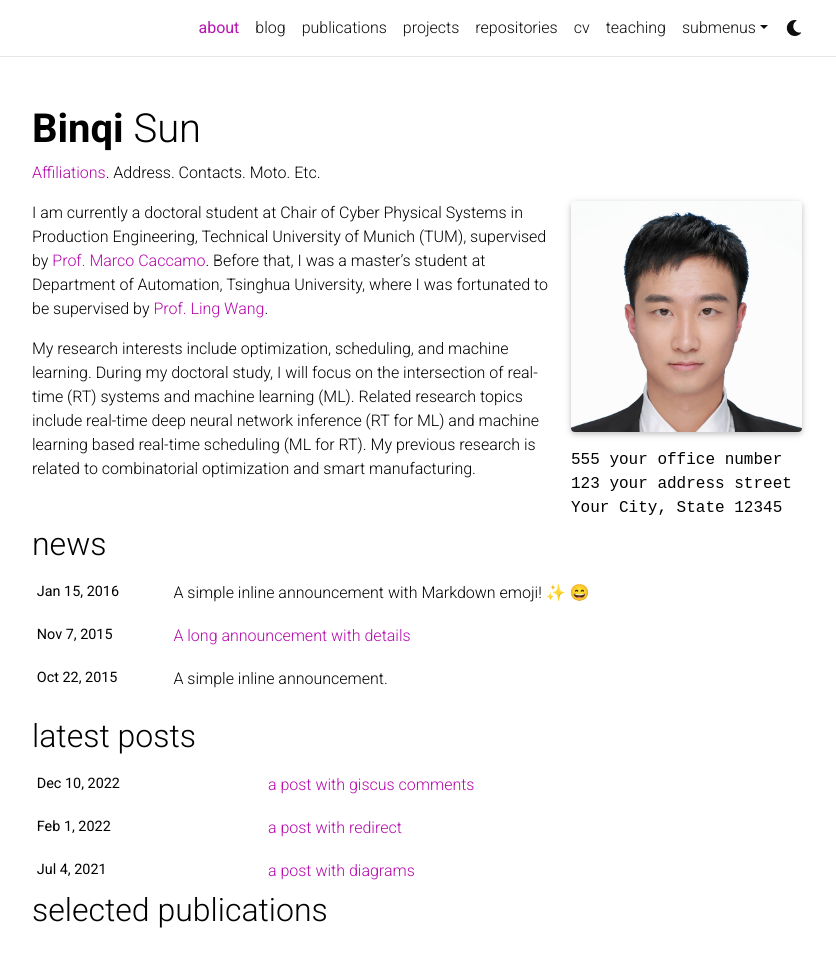
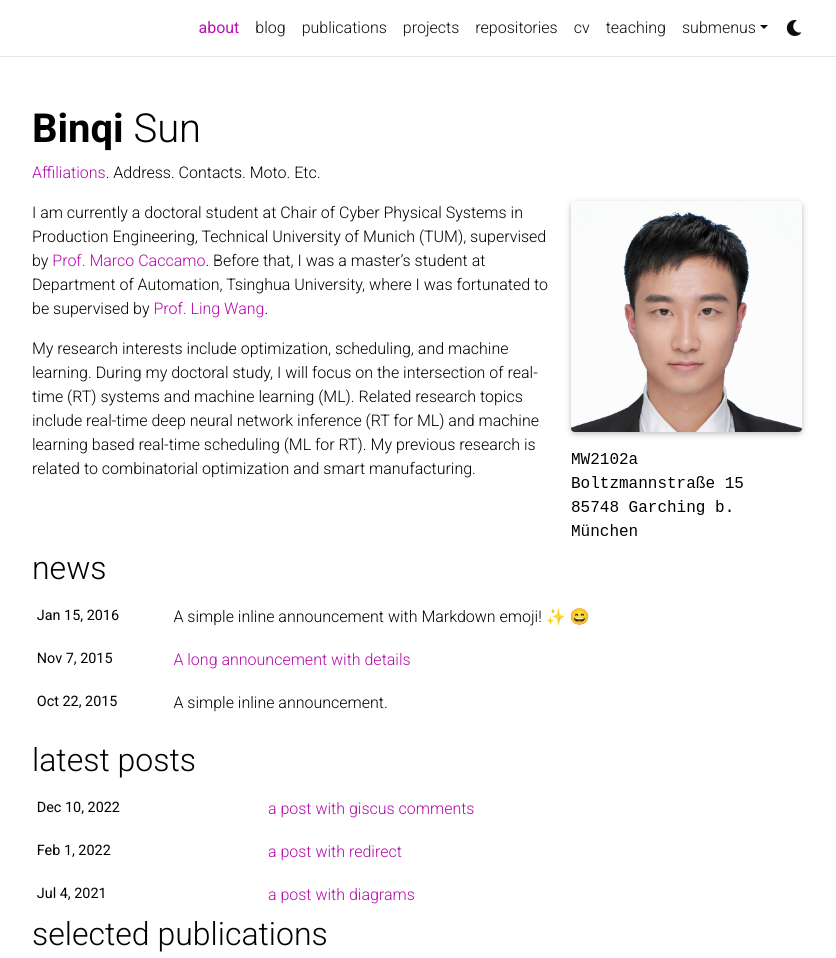
Before and after one commit to binqi-sun/binqi-sun.github.io, a Jekyll site: the page built from _pages/about.md, in a window 1280 px wide and 1271 px high, cut to the strip 0-958 px from the top of the window. Shown: the whole strip, without its empty margins (223-1059 px from the left). Built offline with Jekyll 4.4.1, drawn with Linux system fonts in a browser that asks for light colours; full-size pictures stand in for the smaller copies a plugin makes; emoji names are drawn with the system emoji font; comment, search, counter and statistics services are not loaded; a style sheet for code colours, icons or effects is not loaded.

Commit message:
initial commit

```diff
--- a/_bibliography/papers.bib
+++ b/_bibliography/papers.bib
@@ -1,7 +1,5 @@
 ---
 ---
-
-@string{aps = {American Physical Society,}}
 
 @article{sun2019decomposition,
   title={A decomposition-based matheuristic for supply chain network design with assembly line balancing},
--- a/_pages/about.md
+++ b/_pages/about.md
@@ -6,12 +6,12 @@ subtitle: <a href='#'>Affiliations</a>. Address. Contacts. Moto. Etc.
 
 profile:
   align: right
-  image: img/profile.jpg
+  image: profile.jpg
   image_circular: false # crops the image to make it circular
   address: >
-    <p>555 your office number</p>
-    <p>123 your address street</p>
-    <p>Your City, State 12345</p>
+    <p>MW2102a</p>
+    <p>Boltzmannstraße 15</p>
+    <p>85748 Garching b. München</p>
 
 news: true  # includes a list of news items
 latest_posts: true  # includes a list of the newest posts
```
